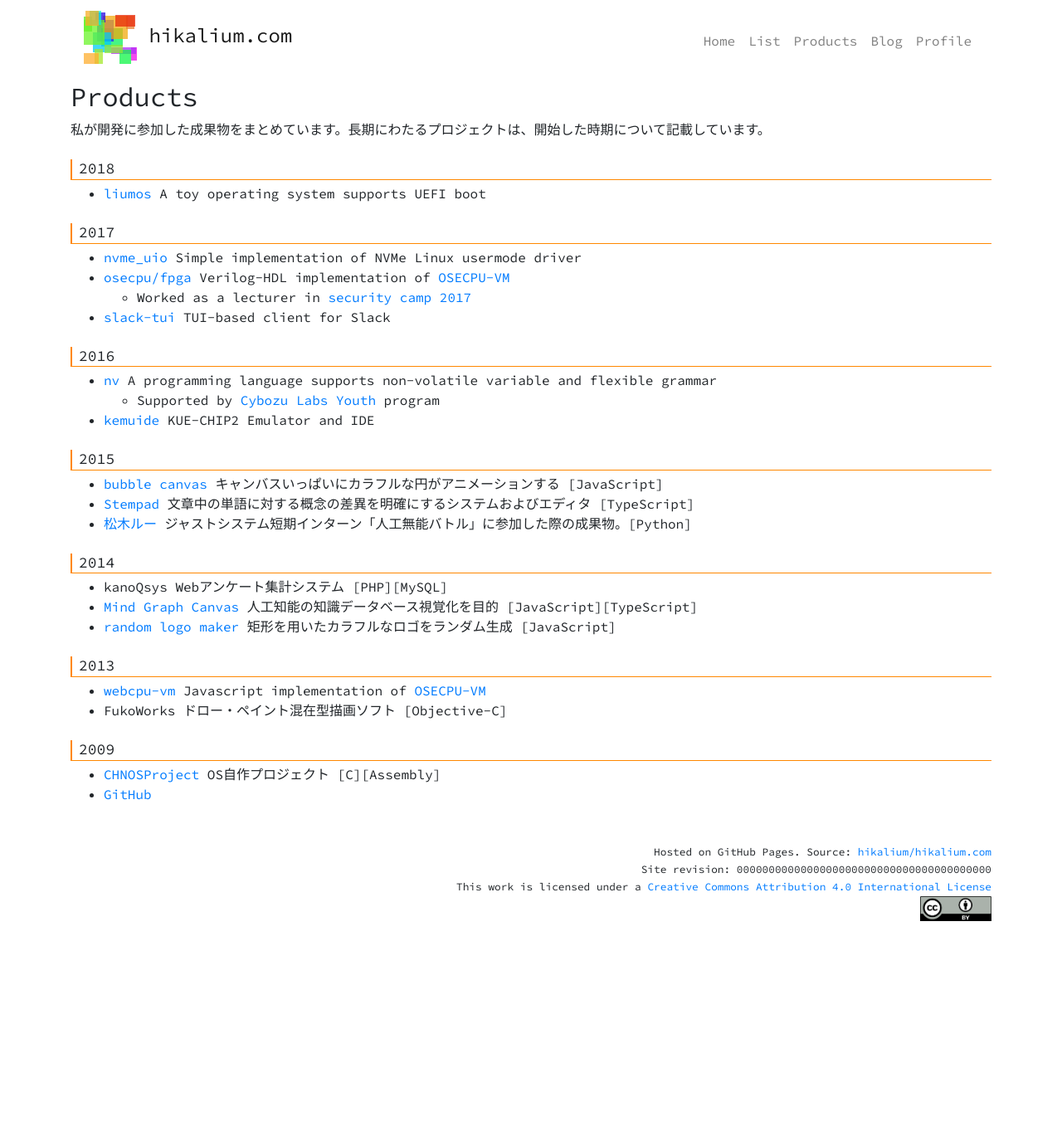
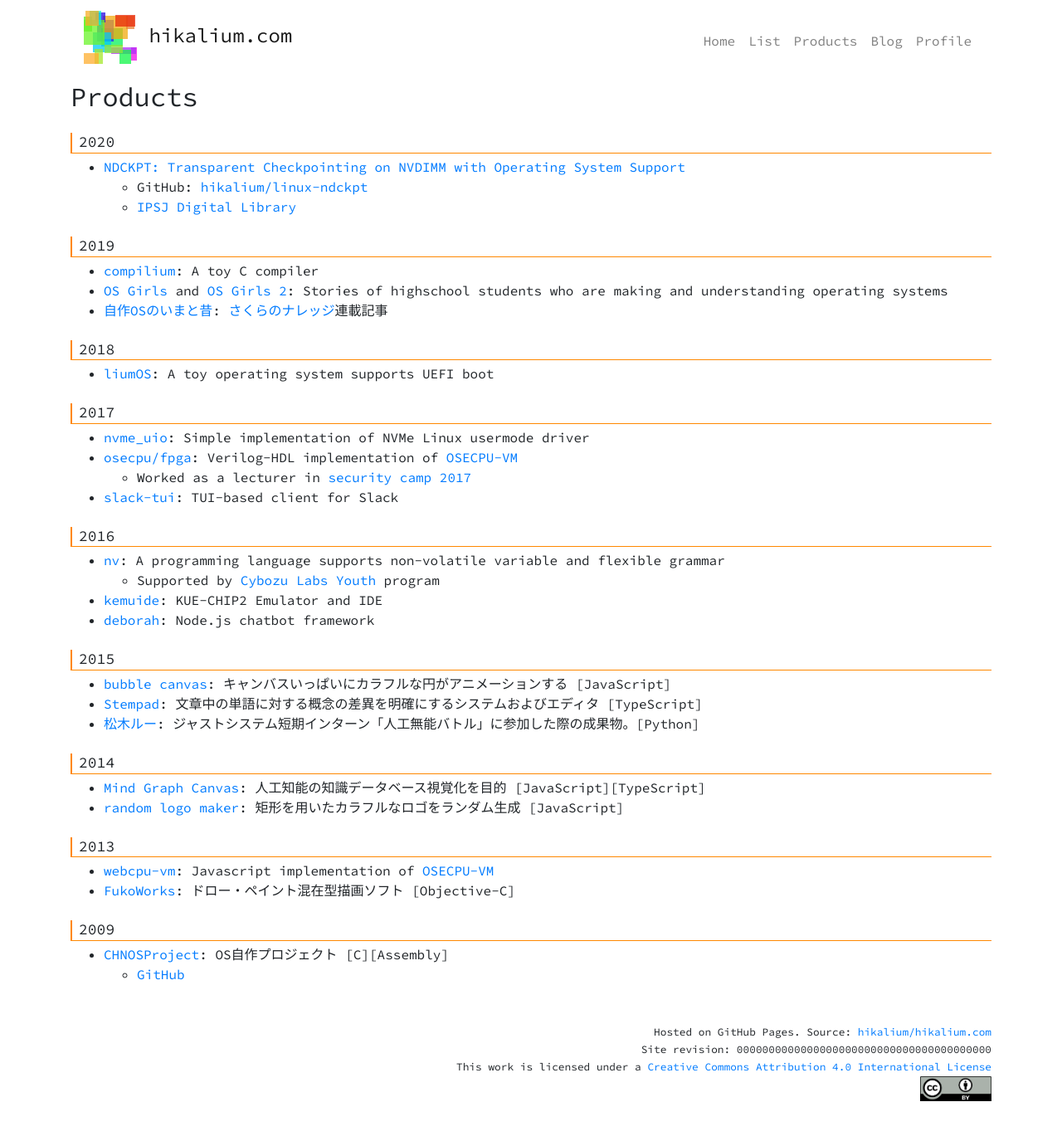
Before and after one commit to hikalium/hikalium.com, a Jekyll site: the page built from products.md, in a window 1280 px wide. Shown: the whole page at 83% size. Built offline with Jekyll 4.4.1, drawn with Linux system fonts in a browser that asks for light colours; our own code applies the rules of GitHub Pages for plain Markdown files; before the commit the page ends 1158 px from its top, so only the background shows below that.

Commit message:
Update products and profile

```diff
--- a/products.md
+++ b/products.md
@@ -1,34 +1,43 @@
 ## Products
-私が開発に参加した成果物をまとめています。長期にわたるプロジェクトは、開始した時期について記載しています。
+
+### 2020
+- [NDCKPT: Transparent Checkpointing on NVDIMM with Operating System Support](https://www.ieice.org/ken/paper/20200227q1vl/)
+  - GitHub: [hikalium/linux-ndckpt](https://github.com/hikalium/linux-ndckpt)
+  - [IPSJ Digital Library](http://id.nii.ac.jp/1001/00203154/)
+
+### 2019
+- [compilium](https://github.com/hikalium/compilium): A toy C compiler
+- [OS Girls](https://hikalium.booth.pm/items/1317230) and [OS Girls 2](https://hikalium.booth.pm/items/1576135): Stories of highschool students who are making and understanding operating systems
+- [自作OSのいまと昔](https://knowledge.sakura.ad.jp/serialization/handmade-os/): [さくらのナレッジ](https://knowledge.sakura.ad.jp/)連載記事
 
 ### 2018
-- [liumos](https://github.com/hikalium/liumos) A toy operating system supports UEFI boot
+- [liumOS](https://github.com/hikalium/liumos): A toy operating system supports UEFI boot
 
 ### 2017
-- [nvme_uio](https://github.com/hikalium/nvme_uio) Simple implementation of NVMe Linux usermode driver
-- [osecpu/fpga](https://github.com/osecpu/fpga) Verilog-HDL implementation of [OSECPU-VM](http://osecpu.osask.jp/wiki/)
+- [nvme_uio](https://github.com/hikalium/nvme_uio): Simple implementation of NVMe Linux usermode driver
+- [osecpu/fpga](https://github.com/osecpu/fpga): Verilog-HDL implementation of [OSECPU-VM](http://osecpu.osask.jp/wiki/)
   - Worked as a lecturer in [security camp 2017](https://www.ipa.go.jp/english/about/outline/human/01.html#section4)
-- [slack-tui](https://github.com/hikalium/slack-tui) TUI-based client for Slack
+- [slack-tui](https://github.com/hikalium/slack-tui): TUI-based client for Slack
 
 ### 2016
-- [nv](https://github.com/hikalium/nv) A programming language supports non-volatile variable and flexible grammar
+- [nv](https://github.com/hikalium/nv): A programming language supports non-volatile variable and flexible grammar
   - Supported by [Cybozu Labs Youth](http://labs.cybozu.co.jp/youth.html) program
-- [kemuide](http://kemuide.openwaseda.net/) KUE-CHIP2 Emulator and IDE
+- [kemuide](http://kemuide.openwaseda.net/): KUE-CHIP2 Emulator and IDE
+- [deborah](https://github.com/fourseasonslab/deborah): Node.js chatbot framework
 
 ### 2015
-- [bubble canvas](http://hikalium.github.io/bubbleCanvas/) キャンバスいっぱいにカラフルな円がアニメーションする [JavaScript]
-- [Stempad](http://stempad.jp) 文章中の単語に対する概念の差異を明確にするシステムおよびエディタ [TypeScript]
-- [松木ルー](https://twitter.com/js_tsubot01) ジャストシステム短期インターン「人工無能バトル」に参加した際の成果物。[Python]
+- [bubble canvas](http://hikalium.github.io/bubbleCanvas/): キャンバスいっぱいにカラフルな円がアニメーションする [JavaScript]
+- [Stempad](http://stempad.jp): 文章中の単語に対する概念の差異を明確にするシステムおよびエディタ [TypeScript]
+- [松木ルー](https://twitter.com/js_tsubot01): ジャストシステム短期インターン「人工無能バトル」に参加した際の成果物。[Python]
 
 ### 2014
-- kanoQsys Webアンケート集計システム [PHP][MySQL]
-- [Mind Graph Canvas](http://hikalium.github.io/mgcanvas/www/index.html) 人工知能の知識データベース視覚化を目的 [JavaScript][TypeScript]
-- [random logo maker](https://hikalium.github.io/randlogo/index.html) 矩形を用いたカラフルなロゴをランダム生成 [JavaScript]
+- [Mind Graph Canvas](http://hikalium.github.io/mgcanvas/www/index.html): 人工知能の知識データベース視覚化を目的 [JavaScript][TypeScript]
+- [random logo maker](https://hikalium.github.io/randlogo/index.html): 矩形を用いたカラフルなロゴをランダム生成 [JavaScript]
 
 ### 2013
-- [webcpu-vm](https://github.com/hikalium/webcpu-vm) Javascript implementation of [OSECPU-VM](http://osecpu.osask.jp/wiki/)
-- FukoWorks ドロー・ペイント混在型描画ソフト [Objective-C]
+- [webcpu-vm](https://github.com/hikalium/webcpu-vm): Javascript implementation of [OSECPU-VM](http://osecpu.osask.jp/wiki/)
+- [FukoWorks](https://github.com/hikalium/FukoWorks): ドロー・ペイント混在型描画ソフト [Objective-C]
 
 ### 2009
-- [CHNOSProject](https://osdn.jp/projects/chnosproject/) OS自作プロジェクト [C][Assembly]
- - [GitHub](https://github.com/chnos)
+- [CHNOSProject](https://osdn.jp/projects/chnosproject/): OS自作プロジェクト [C][Assembly]
+  - [GitHub](https://github.com/chnos)
```
Also changed, not shown: profile.md (+13 -3 lines).
